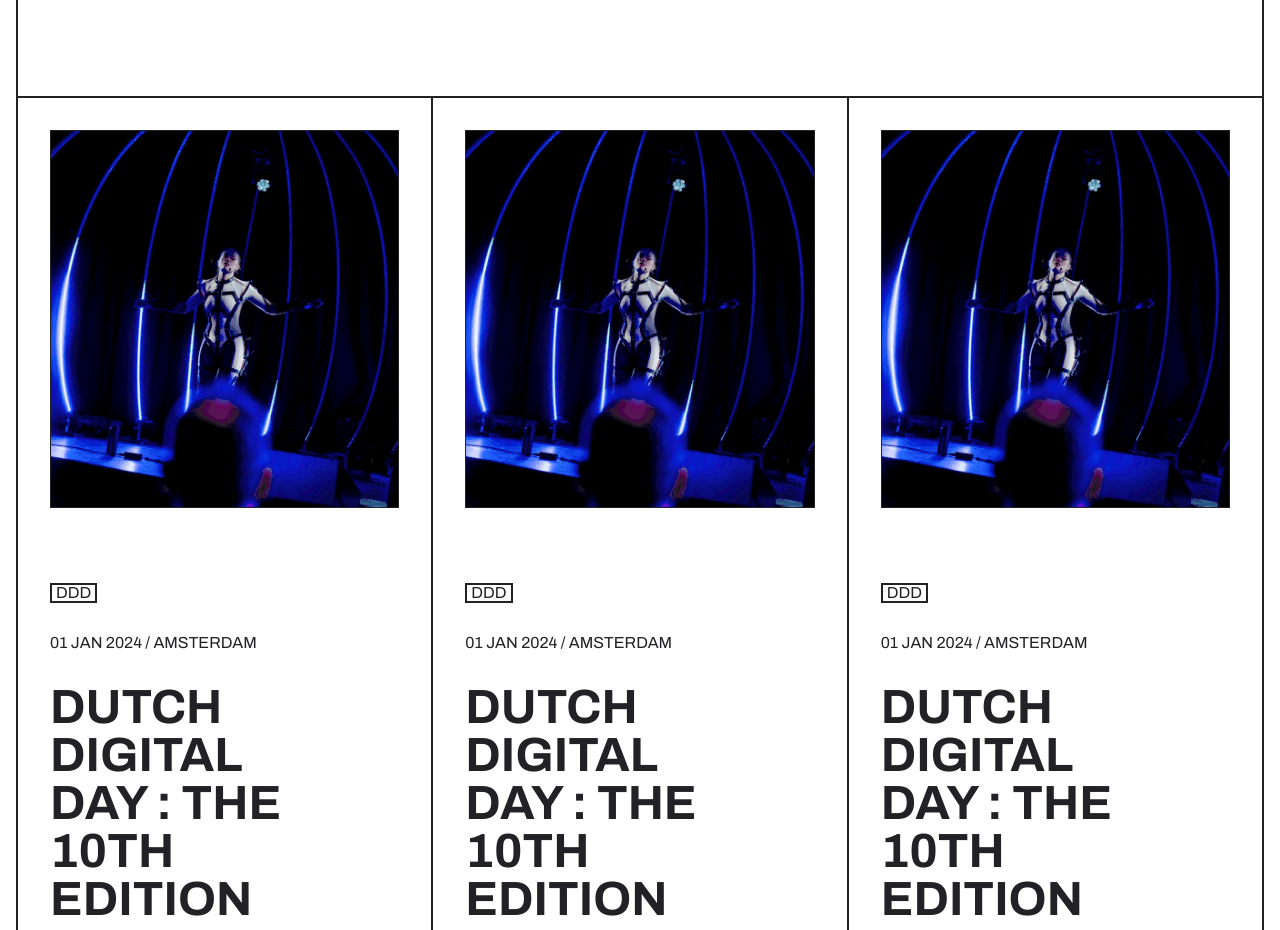
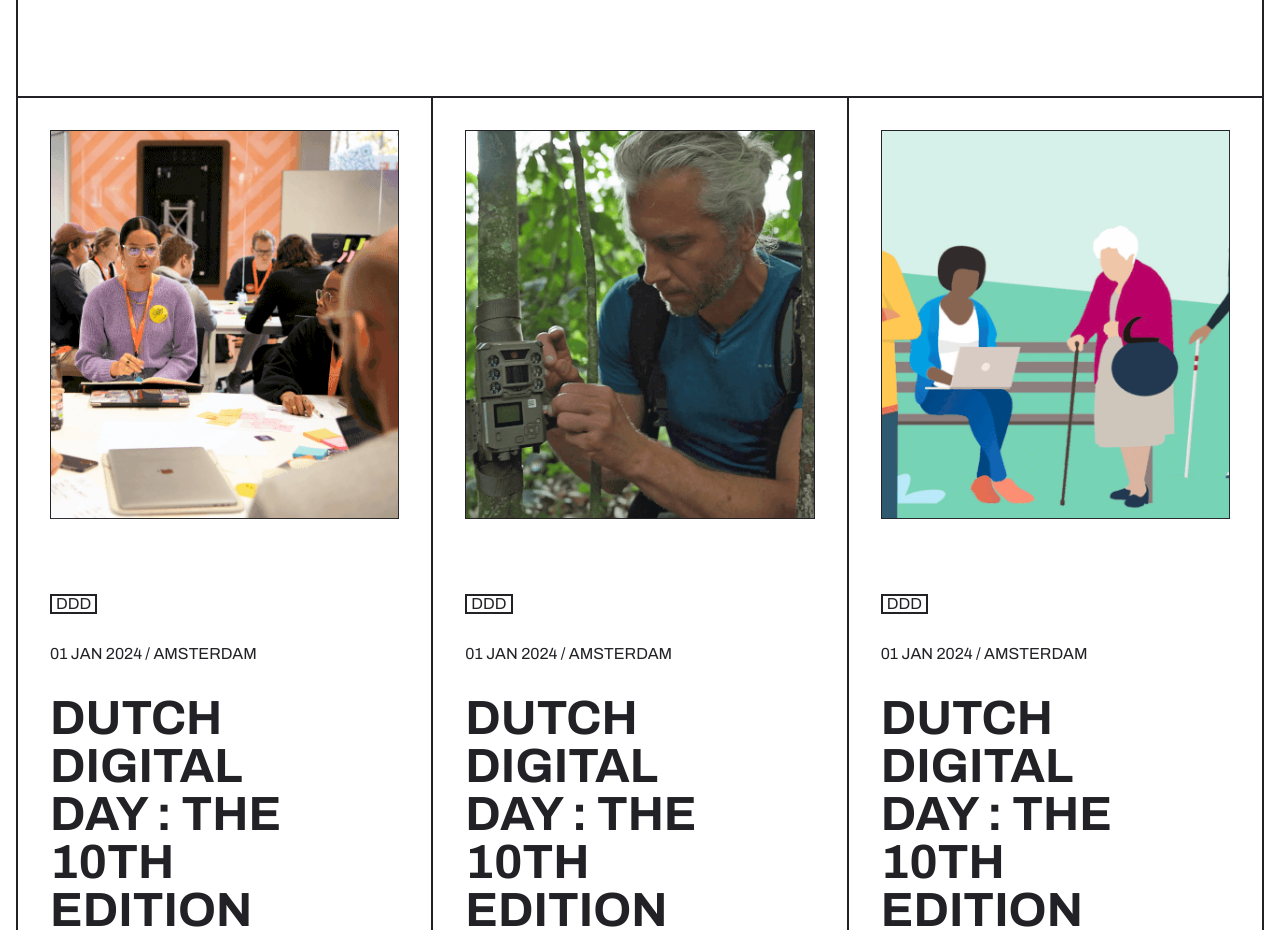
Before and after one commit to dvdalfsen/client-website-new, a plain HTML site: page index.html in a window 1280 px wide. Shown: the part 4440-5370 px from the top of the page. Drawn offline with Linux system fonts and the light colour scheme; a script that the page names is missing.

Commit message:
border changes nieuws section

```diff
--- a/css/style.css
+++ b/css/style.css
@@ -569,9 +569,18 @@
 
 
         }
+
         &:nth-of-type(2){
-            border: var(--bor);
+            border-top: none;
+            border-bottom: none;
+        }
+
+        @media (min-width:640px) {
+
+            &:nth-of-type(2){
+                border: var(--bor);
             }
+        }
     }
 
 }
--- a/index.html
+++ b/index.html
@@ -368,7 +368,7 @@
 
             <section class="nieuws">
                 <div class="main-item">
-                    <img src="assets/image-1.png" alt="">
+                    <img src="assets/image-card1.png" alt="">
 
                     <div class="text-container">
 
@@ -391,7 +391,7 @@
                 </div>
 
                 <div class="main-item">
-                    <img src="assets/image-1.png" alt="">
+                    <img src="assets/image-card2.png" alt="">
 
                     <div class="text-container">
 
@@ -414,7 +414,7 @@
                 </div>
 
                 <div class="main-item">
-                    <img src="assets/image-1.png" alt="">
+                    <img src="assets/image-card3.png" alt="">
 
                     <div class="text-container">
 
```
Also changed, not shown: assets/image-card1.png (added), assets/image-card2.png (added), assets/image-card3.png (added).
